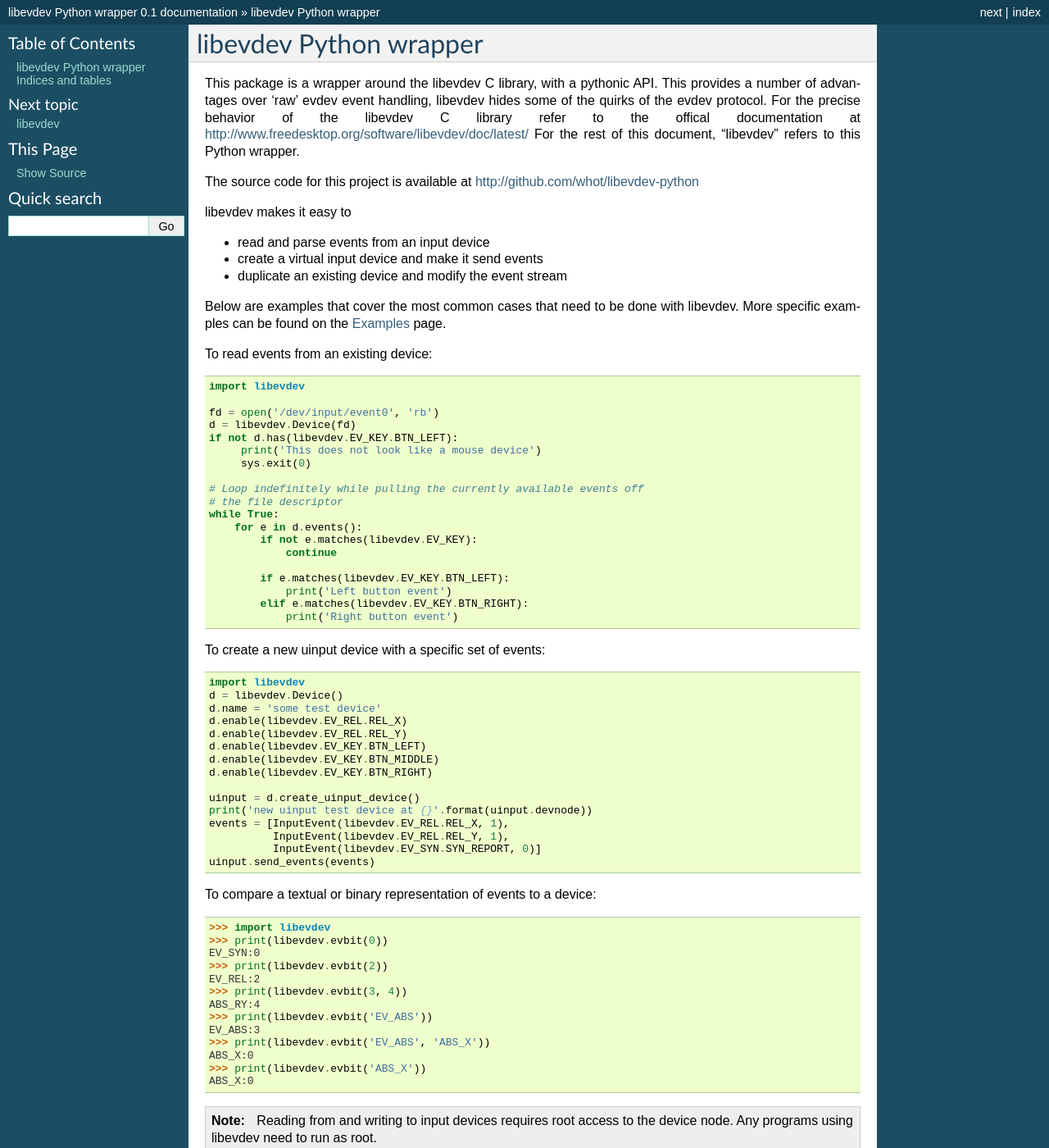
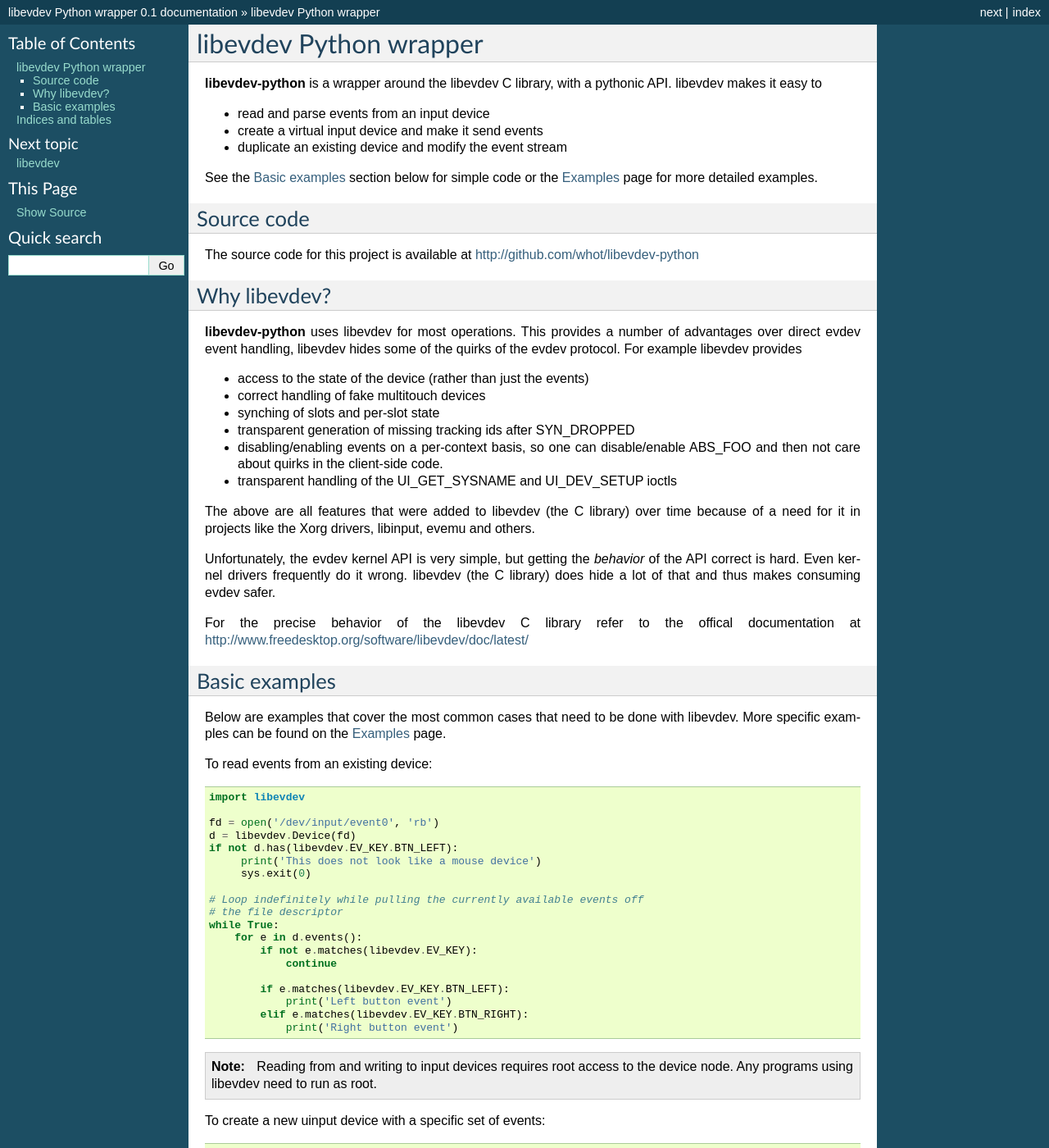
Before and after one commit to whot/python-libevdev, a Sphinx documentation site: the page built from doc/source/index.rst, in a window 1280 px wide and 1400 px high. Shown: the whole window at 82% size. Built offline with Sphinx 7.4.7, drawn with Linux system fonts in a browser that asks for light colours; some of the changed text lies outside the part shown.

Commit message:
doc: more padding of the index page
Signed-off-by: Peter Hutterer <peter.hutterer@who-t.net>

```diff
--- a/doc/source/index.rst
+++ b/doc/source/index.rst
@@ -1,21 +1,51 @@
 libevdev Python wrapper
 =======================
 
-This package is a wrapper around the libevdev C library, with a pythonic
-API. This provides a number of advantages over 'raw' evdev event handling,
-libevdev hides some of the quirks of the evdev protocol. For the precise
-behavior of the libevdev C library refer to the offical documentation at
-http://www.freedesktop.org/software/libevdev/doc/latest/ For the rest of
-this document, "libevdev" refers to this Python wrapper.
+**libevdev-python** is a wrapper around the libevdev C library, with a
+pythonic API. libevdev makes it easy to
+
+* read and parse events from an input device
+* create a virtual input device and make it send events
+* duplicate an existing device and modify the event stream
+
+See the `Basic examples`_ section below for simple code or the :doc:`examples`
+page for more detailed examples.
+
+Source code
+-----------
 
 The source code for this project is available at
 http://github.com/whot/libevdev-python
 
-libevdev makes it easy to
+Why libevdev?
+-------------
 
-* read and parse events from an input device
-* create a virtual input device and make it send events
-* duplicate an existing device and modify the event stream
+**libevdev-python** uses libevdev for most operations. This provides a
+number of advantages over direct evdev event handling, libevdev hides some
+of the quirks of the evdev protocol. For example libevdev provides
+
+* access to the state of the device (rather than just the events)
+* correct handling of fake multitouch devices
+* synching of slots and per-slot state
+* transparent generation of missing tracking ids after SYN_DROPPED
+* disabling/enabling events on a per-context basis, so one can disable/enable ABS_FOO and then not care about quirks in the client-side code.
+* transparent handling of the UI_GET_SYSNAME and UI_DEV_SETUP ioctls
+
+The above are all features that were added to libevdev (the C library) over
+time because of a need for it in projects like the Xorg drivers, libinput,
+evemu and others.
+
+Unfortunately, the evdev kernel API is very simple, but getting the
+*behavior* of the API correct is hard. Even kernel drivers frequently do it
+wrong. libevdev (the C library) does hide a lot of that and thus makes
+consuming evdev safer.
+
+For the precise behavior of the libevdev C library refer to the offical
+documentation at
+http://www.freedesktop.org/software/libevdev/doc/latest/
+
+Basic examples
+--------------
 
 Below are examples that cover the most common cases that need to be done
 with libevdev. More specific examples can be found on the :doc:`examples`
@@ -43,6 +73,11 @@
                 elif e.matches(libevdev.EV_KEY.BTN_RIGHT):
                     print('Right button event')
 
+.. note::
+
+   Reading from and writing to input devices requires root access to the
+   device node. Any programs using libevdev need to run as root.
+
 
 To create a new uinput device with a specific set of events::
 
@@ -62,8 +97,15 @@
                   InputEvent(libevdev.EV_SYN.SYN_REPORT, 0)]
         uinput.send_events(events)
 
+.. note::
 
-To compare a textual or binary representation of events to a device::
+   Creating uinput devices requires root access.
+   Any programs using libevdev need to run as root.
+
+
+It's common to read events or device descriptions from some file
+(e.g. evemu recordings). libevdev makes it easy to convert numbers or
+strings into a correct event code::
 
         >>> import libevdev
         >>> print(libevdev.evbit(0))
@@ -79,17 +121,11 @@
         >>> print(libevdev.evbit('ABS_X'))
         ABS_X:0
 
-.. note::
+.. toctree::
+   :caption: Table of Contents
+   :maxdepth: 2
 
-   Reading from and writing to input devices requires root access to the
-   device node. Any programs using libevdev need to run as root.
-
-Contents:
-
-.. toctree::
-   :maxdepth: 1
-
-   modules
+   API documentation <modules>
    examples
    python-evdev
 
```
Also changed, not shown: doc/source/python-evdev.rst (+1 -18 lines).
